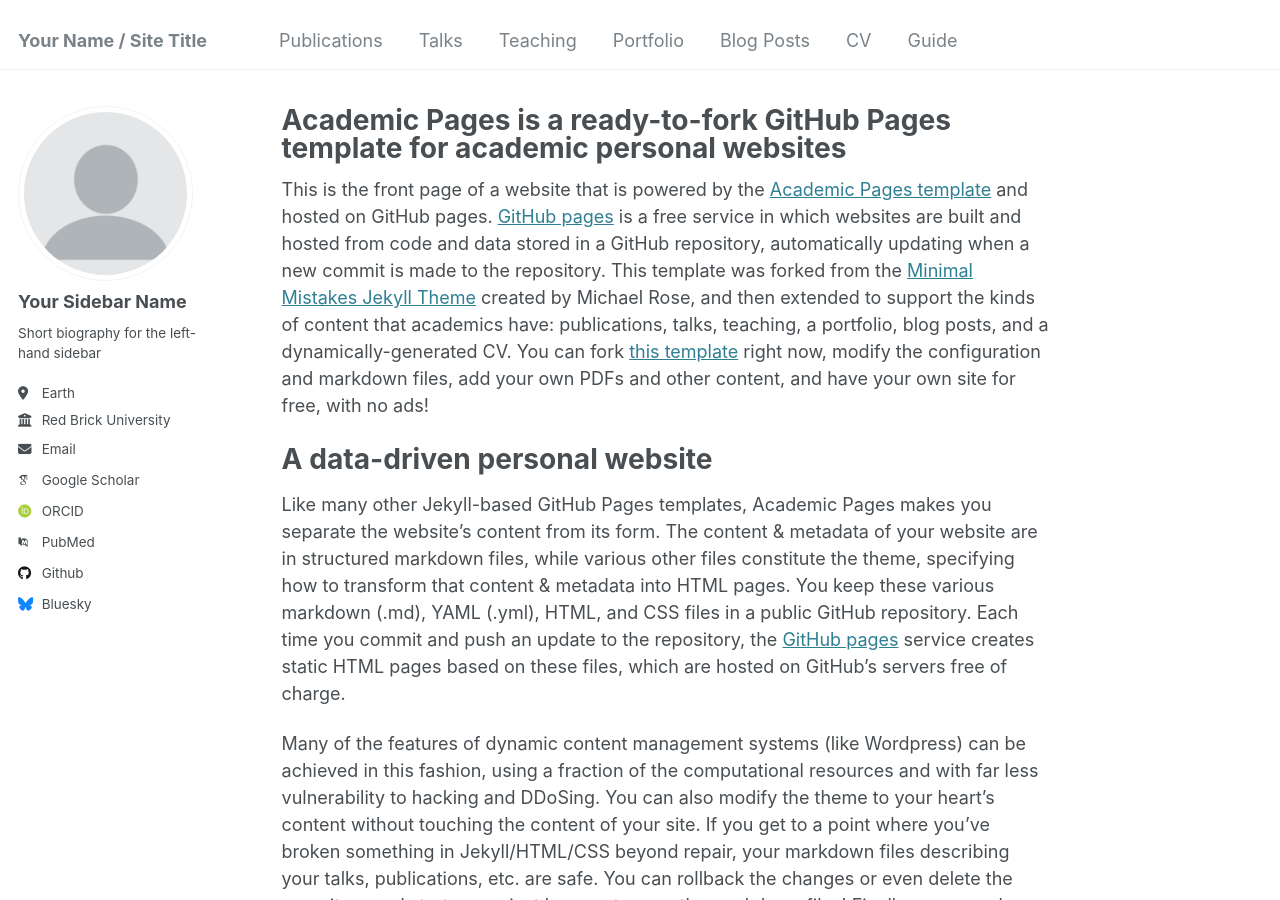
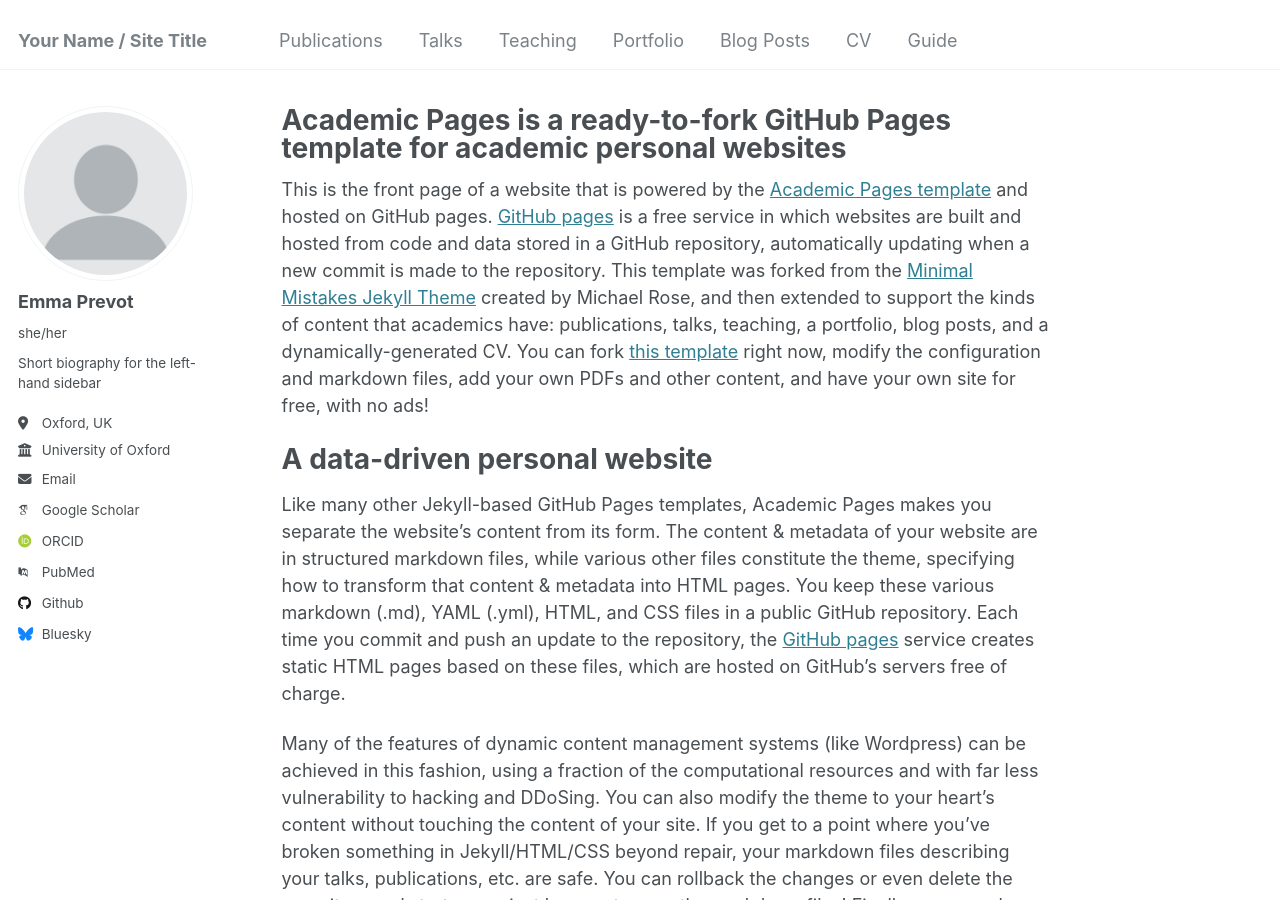
Before and after one commit to emmaprevot/emmaprevot.github.io, a Jekyll site: the page built from _pages/about.md, in a window 1280 px wide and 900 px high. Built offline with Jekyll 4.4.1, drawn with Linux system fonts in a browser that asks for light colours; some web fonts are replaced.

Commit message:
Update _config.yml

```diff
--- a/_config.yml
+++ b/_config.yml
@@ -22,17 +22,17 @@ repository               : "academicpages/academicpages.github.io"
 author:
   # Biographic information
   avatar           : "profile.png"
-  name             : "Your Sidebar Name"
-  pronouns         : # example: "she/her"
+  name             : "Emma Prevot"
+  pronouns         : "she/her"
   bio              : "Short biography for the left-hand sidebar"
-  location         : "Earth"
-  employer         : "Red Brick University"
+  location         : "Oxford, UK"
+  employer         : "University of Oxford"
   uri              : # URL
-  email            : "none@example.org"
+  email            : "emma.prevot@exeter.ox.ac.uk"
 
   # Academic websites
   arxiv            : # URL - Update with the correct link to your profile
-  googlescholar    : "https://scholar.google.com/citations?user=PS_CX0AAAAAJ"
+  googlescholar    : "https://scholar.google.co.uk/citations?hl=en&pli=1&user=ekvx_4QAAAAJ"
   impactstory      : # URL
   orcid            : "http://orcid.org/yourorcidurl"
   semantic         : # URL
@@ -58,7 +58,7 @@ author:
   keybase          : # Username
   instagram        : # Username
   lastfm           : # Username
-  linkedin         : # Username
+  linkedin         : # https://www.linkedin.com/in/emma-prevot-74b2571a1/
   mastodon         : # URL
   medium           : # URL
   pinterest        : # Username
```
